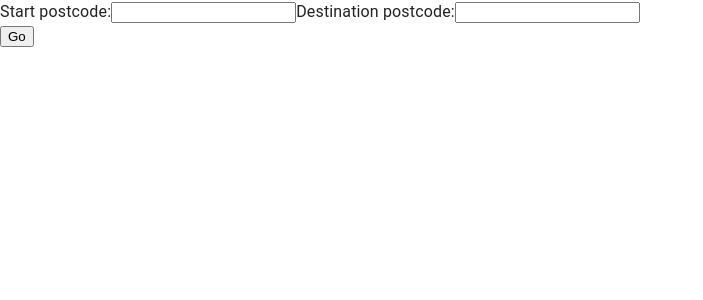
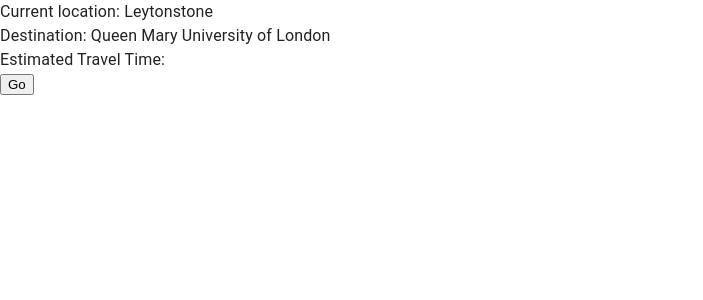
Before and after one commit to moakal/weather, a React (Create React App) app: page / in a window 1280 px wide. Shown: the top 300 px of the page, without its empty margins (0-703 px from the left). Built offline with nearby package versions, Linux system fonts and the light colour scheme.

Commit message:
adding apis for fetching disruption data

```diff
--- a/src/components/Travel.js
+++ b/src/components/Travel.js
@@ -8,30 +8,60 @@
 build upwards to what we designed.
 */
 
-import { Button } from "@mui/material";
+import { Button, Stack, Typography } from "@mui/material";
 import axios from "axios";
 import { useState } from "react";
 
 const Travel = () => {
   const [startPostcode, setStartPostcode] = useState("");
   const [destPostcode, setDestPostcode] = useState("");
-  const [data, setData] = useState({});
+  const [journeyData, setJourneyData] = useState({});
 
   const fetchData = async () => {
     try {
-      const data = await axios.get(
-        `https://api.tfl.gov.uk/Journey/JourneyResults/${startPostcode}/to/${destPostcode}`
+      // First fetch the journey data
+      const res = await axios.get(
+        `https://api.tfl.gov.uk/Journey/JourneyResults/${"IG2 6SY"}/to/${"E1 4NS"}`
+        // `https://api.tfl.gov.uk/Journey/JourneyResults/${"940GZZLULYS"}/to/${"E1 4NS"}`
       );
-      setData(data.data);
-      console.log(data.data);
-    } catch {
-      console.error("An error occurred");
+      setJourneyData(res.data);
+      console.log(res.data);
+      const lines = res.data.lines.map((line) => line.id);
+      console.log("LINES");
+      console.log(lines);
+      const resLines = await axios.get(
+        `https://api.tfl.gov.uk/Line/${lines.join()}/Disruption`
+      );
+      console.log(resLines);
+    } catch (error) {
+      console.log(error);
     }
+    // try {
+    //   // First fetch the journey data
+    //   const res = await axios.get(
+    //     `https://api.tfl.gov.uk/Journey/JourneyResults/${"940GZZLULYS"}/to/${"E1 4NS"}`
+    //   );
+    //   setJourneyData(res.data);
+    //   console.log(res.data);
+    //   const lines = res.data.lines.map((line) => line.id)
+    //   console.log("LINES")
+    //   console.log(lines)
+    //   // If successful, fetch the statuses for the relevant lines
+    //   const resLines = await axios.get(`https://api.tfl.gov.uk/Line/${}/Disruption`)
+    // } catch (error) {
+    //   console.error("An error occurred");
+    // }
   };
 
   return (
     <>
-      <label htmlFor="start-postcode">Start postcode:</label>
+      <Stack>
+        <Typography>Current location: Leytonstone</Typography>
+        <Typography>Destination: Queen Mary University of London</Typography>
+        <Typography>Estimated Travel Time: </Typography>
+      </Stack>
+
+      {/* <label htmlFor="start-postcode">Start postcode:</label>
       <input
         type="text"
         name="start-postcode"
@@ -47,9 +77,9 @@
         value={destPostcode}
         onChange={(e) => setDestPostcode(e.target.value)}
       />
-      <br />
+      <br /> */}
       <button onClick={fetchData}>Go</button>
-      {Object.keys(data).length !== 0 && (
+      {/* {Object.keys(data).length !== 0 && (
         <>
           <p>Lines taken:</p>
           {data.journeys.map((journey) => (
@@ -62,7 +92,7 @@
             </>
           ))}
         </>
-      )}
+      )} */}
     </>
   );
 };
```
